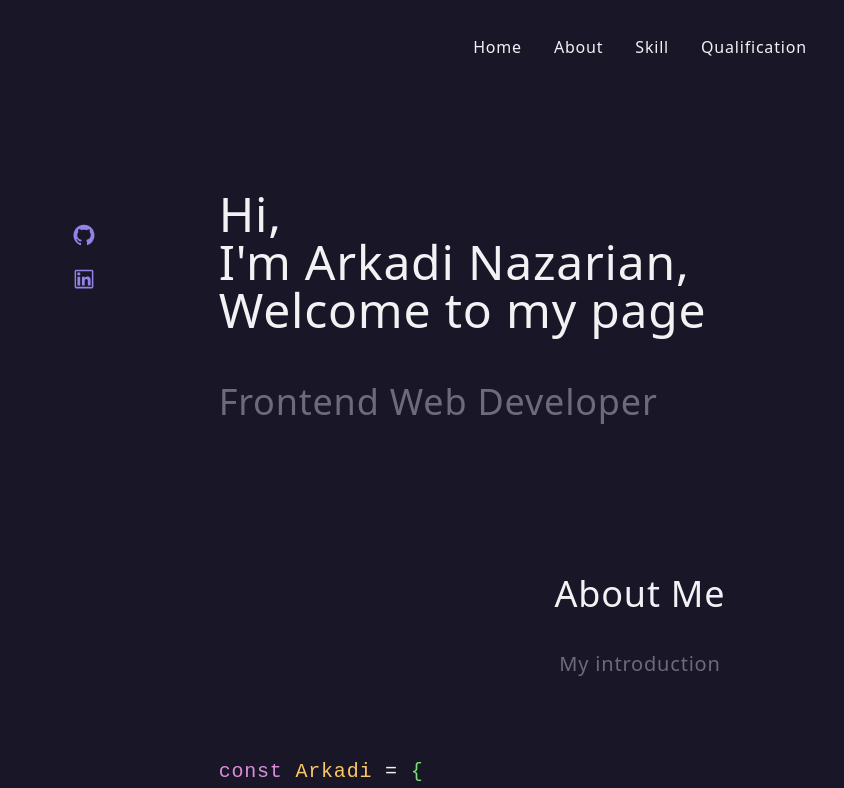
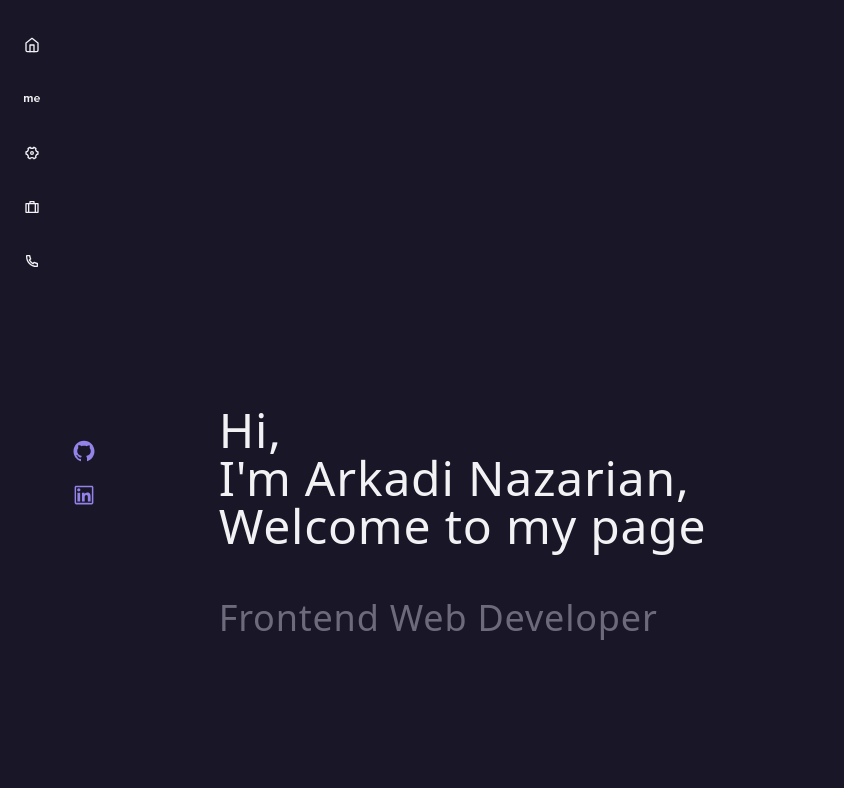
Before and after one commit to ArkadiNazarian/portfolio, a React (Create React App) app: page / in a window 1280 px wide. Shown: the top 788 px of the page, without its empty margins (0-844 px from the left). Built offline with nearby package versions, Linux system fonts and the light colour scheme.

Commit message:
icons added

```diff
--- a/src/About/about.tsx
+++ b/src/About/about.tsx
@@ -16,8 +16,6 @@ export const About = () => {
                     <span className="tw-text-code"> city </span> <span className="tw-text-primary"> : </span> <span className="tw-text-property">"Tehran",</span>
                     <br />
                     <span className="tw-text-code"> country </span> <span className="tw-text-primary"> : </span> <span className="tw-text-property">"Iran",</span>
-                    <br />
-                    <span className="tw-text-code"> religion </span> <span className="tw-text-primary"> : </span> <span className="tw-text-property">"Christian",</span>
                     <br />
                     <span className="tw-text-code"> nationality </span> <span className="tw-text-primary"> : </span> <span className="tw-text-property">[ "Iranian","Armenian" ],</span>
                     <br />
--- a/src/App.tsx
+++ b/src/App.tsx
@@ -3,16 +3,20 @@ import { About } from './About/about';
 import { Home } from './Home/home';
 import { Qualification } from './Qualification/qualification';
 import { Skills } from './Skills/skills';
+import { FiHome } from "react-icons/fi";
+import { SiAboutdotme } from "react-icons/si";
+import { RiPhoneLine,RiSettings4Line,RiSuitcaseLine } from "react-icons/ri";
 
 export function App() {
   return (
     <div className="tw-h-screen tw-bg-background tw-font-sans tw-tracking-wider">
       <div >
-        <div className="tw-flex tw-text-primary tw-justify-center tw-sticky tw-top-5 ">
-          <Link className="tw-cursor-pointer tw-m-4 hover:tw-text-purple" to="home" smooth={true} duration={1000}>Home</Link>
-          <Link className="tw-cursor-pointer tw-m-4 hover:tw-text-purple" to="about" smooth={true} duration={1000}>About</Link>
-          <Link className="tw-cursor-pointer tw-m-4 hover:tw-text-purple" to="skills" smooth={true} duration={1000}>Skill</Link>
-          <Link className="tw-cursor-pointer tw-m-4 hover:tw-text-purple" to="qualification" smooth={true} duration={1000}>Qualification</Link>
+        <div className="tw-flex tw-text-primary tw-flex-col tw-sticky tw-top-5 ">
+          <Link className="tw-cursor-pointer tw-m-4 hover:tw-text-purple" to="home" smooth={true} duration={1000}><FiHome/></Link>
+          <Link className="tw-cursor-pointer tw-m-4 hover:tw-text-purple" to="about" smooth={true} duration={1000}><SiAboutdotme/></Link>
+          <Link className="tw-cursor-pointer tw-m-4 hover:tw-text-purple" to="skills" smooth={true} duration={1000}><RiSettings4Line/></Link>
+          <Link className="tw-cursor-pointer tw-m-4 hover:tw-text-purple" to="qualification" smooth={true} duration={1000}><RiSuitcaseLine/></Link>
+          <Link className="tw-cursor-pointer tw-m-4 hover:tw-text-purple" to="contact" smooth={true} duration={1000}><RiPhoneLine/></Link>
         </div>
         <div className='tw-bg-background'>
           <section id='home'>
```
Also changed, not shown: src/About/Untitled.png (deleted).
